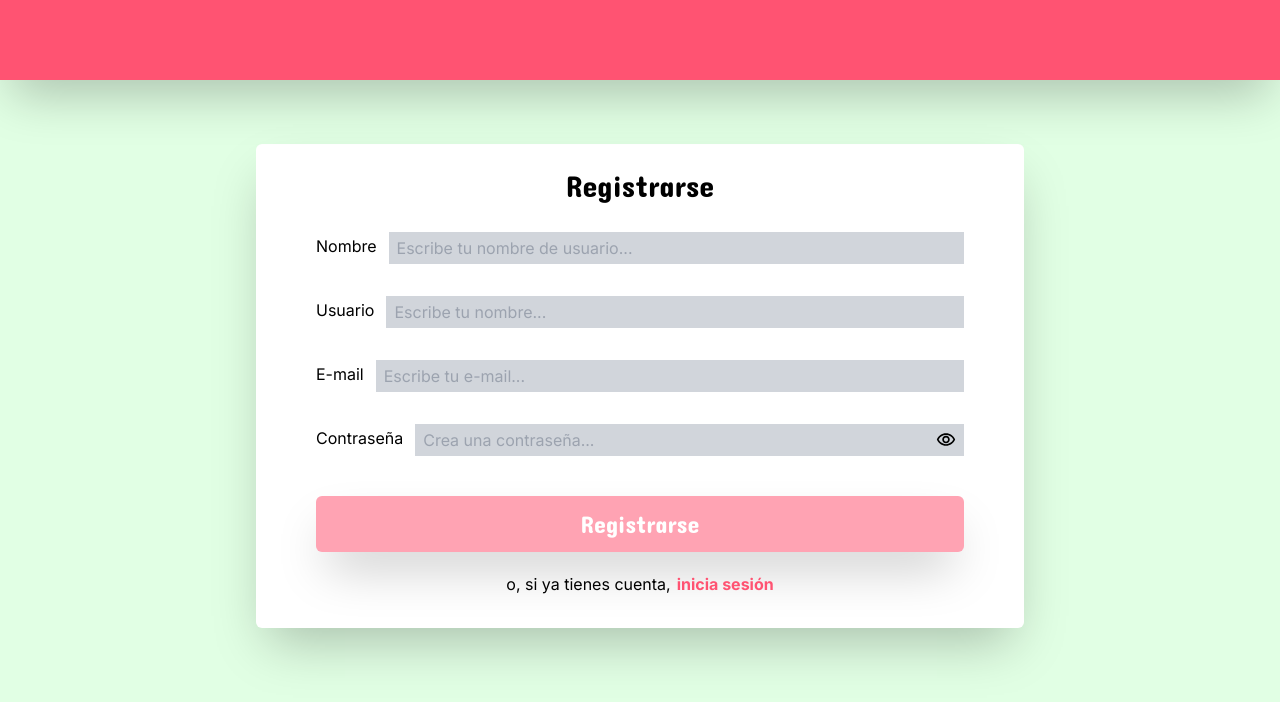
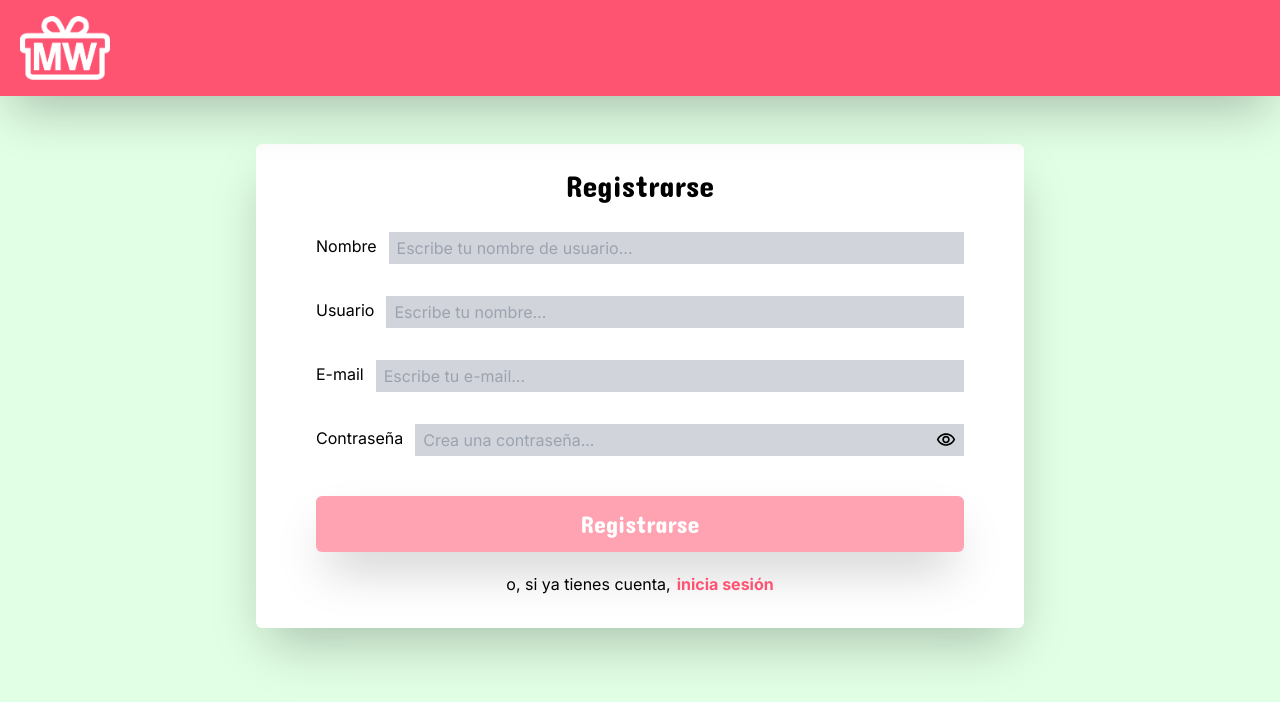
Before and after one commit to manuelaag99/make-a-wish-list, a React (Vite) app in the folder client/: page / in a window 1280 px wide. Shown: the top 702 px of the page. Built offline with nearby package versions, Linux system fonts and the light colour scheme.

Commit message:
add logo to top bar

```diff
--- a/client/src/Components/TopBar.jsx
+++ b/client/src/Components/TopBar.jsx
@@ -1,5 +1,7 @@
 export default function TopBar ({}) {
     return (
-        <div className='flex w-full fixed bg-var-2 shadow-2xl h-20 top-0 z-100 '></div>
+        <div className='flex w-full fixed bg-var-2 shadow-2xl h-24 top-0 z-100 '>
+            <img src="../../public/LOGO-WHITE.png" alt='logo' className='h-16 ml-5 my-auto' />
+        </div>
     )
 }
```
Also changed, not shown: client/public/LOGO-BLACK.png, client/public/LOGO-WHITE.png.
